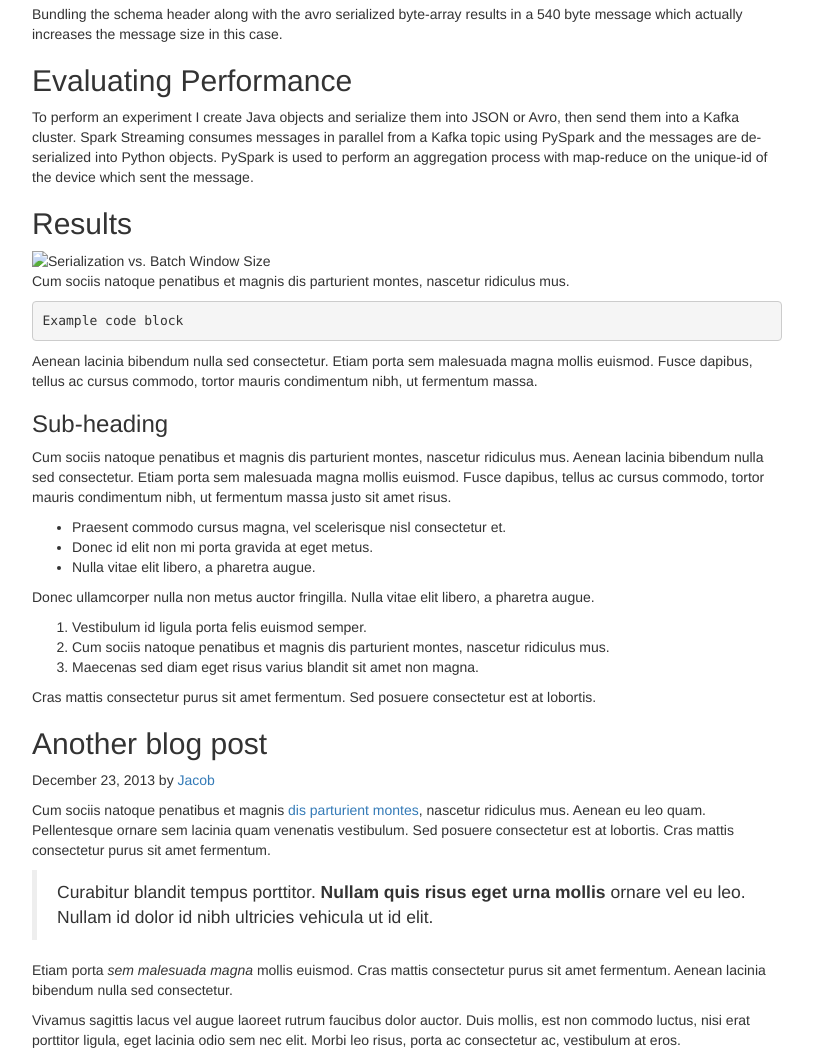
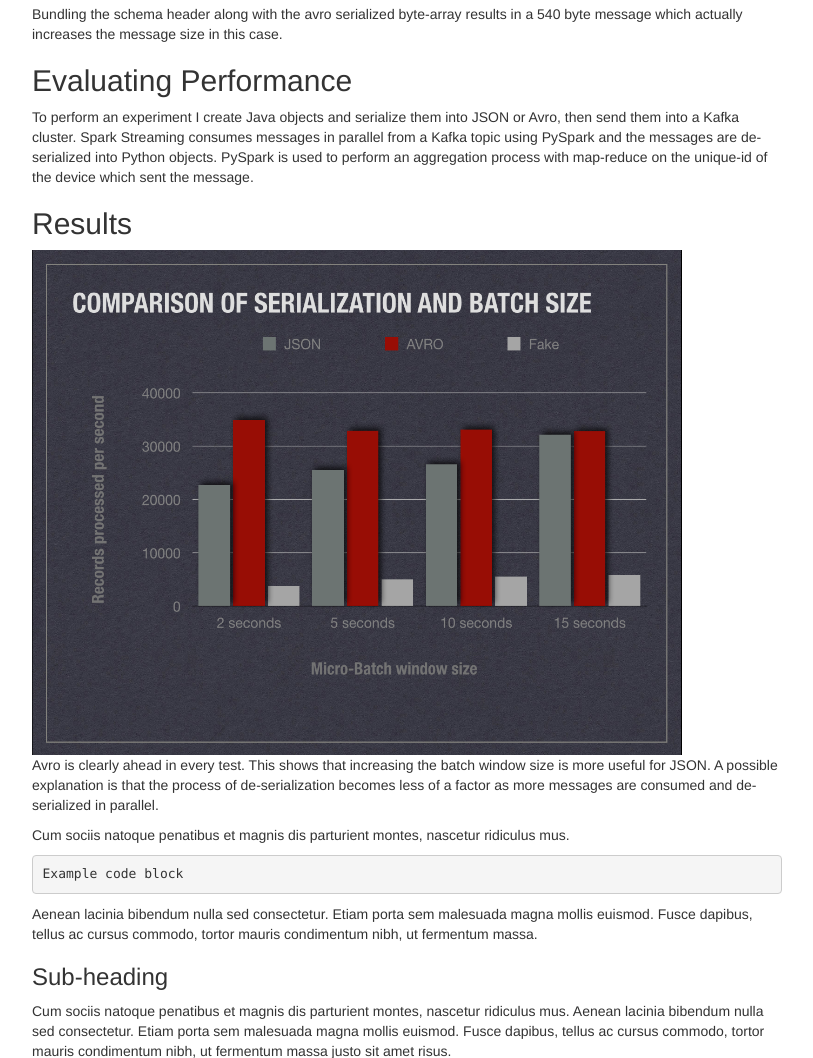
Before and after one commit to donachys/SerIoTics, a Flask app: page /blog in a window 1280 px wide. Shown: the part 1197-2255 px from the top of the page, without its empty margins (38-851 px from the left). Run offline with Flask 2, Linux system fonts and the light colour scheme; some libraries are stand-ins or nearby versions.

Commit message:
reduce the size of results image

```diff
--- a/data_display/app/templates/blog.html
+++ b/data_display/app/templates/blog.html
@@ -106,8 +106,10 @@
             <h2>Evaluating Performance</h2>
             <p>To perform an experiment I create Java objects and serialize them into JSON or Avro, then send them into a Kafka cluster. Spark Streaming consumes messages in parallel from a Kafka topic using PySpark and the messages are de-serialized into Python objects. PySpark is used to perform an aggregation process with map-reduce on the unique-id of the device which sent the message.</p>
             <h2>Results</h2>
-            <img data-src="../static/images/SerializationVSBatchWindow.png" class="img" alt="Serialization vs. Batch Window Size">
-
+            <img src="../static/images/SerializationVSBatchWindow.png" height="505" width="650" class="img" alt="Serialization vs. Batch Window Size">
+            <p>
+            Avro is clearly ahead in every test. This shows that increasing the batch window size is more useful for JSON. A possible explanation is that the process of de-serialization becomes less of a factor as more messages are consumed and de-serialized in parallel.
+            </p>
             <p>Cum sociis natoque penatibus et magnis dis parturient montes, nascetur ridiculus mus.</p>
             <pre><code>Example code block</code></pre>
             <p>Aenean lacinia bibendum nulla sed consectetur. Etiam porta sem malesuada magna mollis euismod. Fusce dapibus, tellus ac cursus commodo, tortor mauris condimentum nibh, ut fermentum massa.</p>
```
